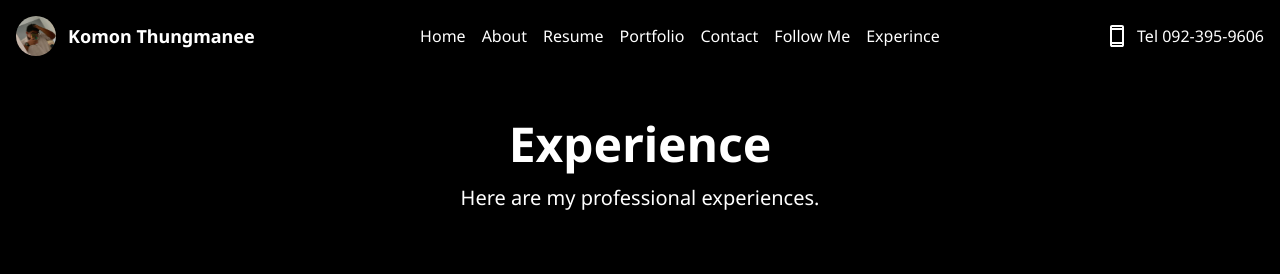
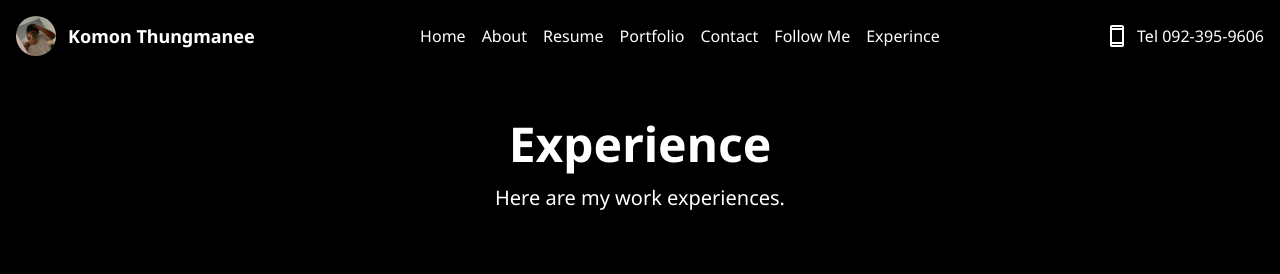
Before and after one commit to Komon502/Port-Website, a Next.js app: page /experience in a window 1280 px wide. Shown: the top 274 px of the page. Built offline with nearby package versions, Linux system fonts and the light colour scheme.

Commit message:
write experience

```diff
--- a/src/app/experience/page.jsx
+++ b/src/app/experience/page.jsx
@@ -50,7 +50,7 @@ function ExperiencePage() {
                 <header className="text-center mb-16">
                     <h1 className="text-5xl font-bold mb-4" data-aos="fade-up">Experience</h1>
                     <p className="text-xl max-w-2xl mx-auto" data-aos="fade-up" data-aos-delay="200">
-                        Here are my professional experiences.
+                        Here are my work experiences.
                     </p>
                 </header>
 
```
